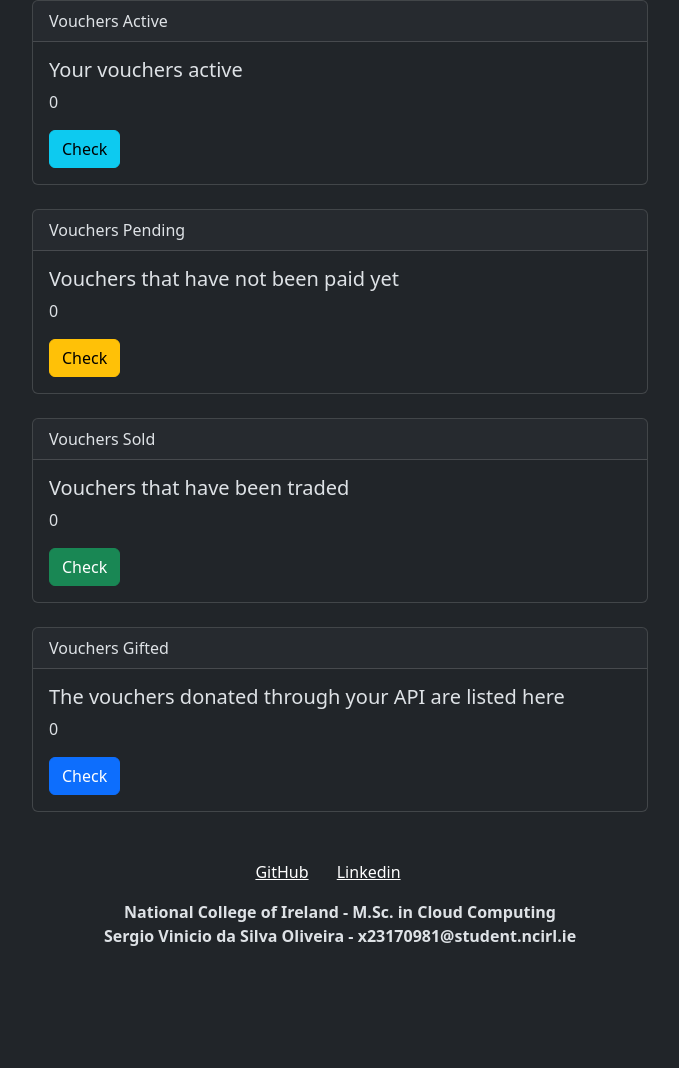
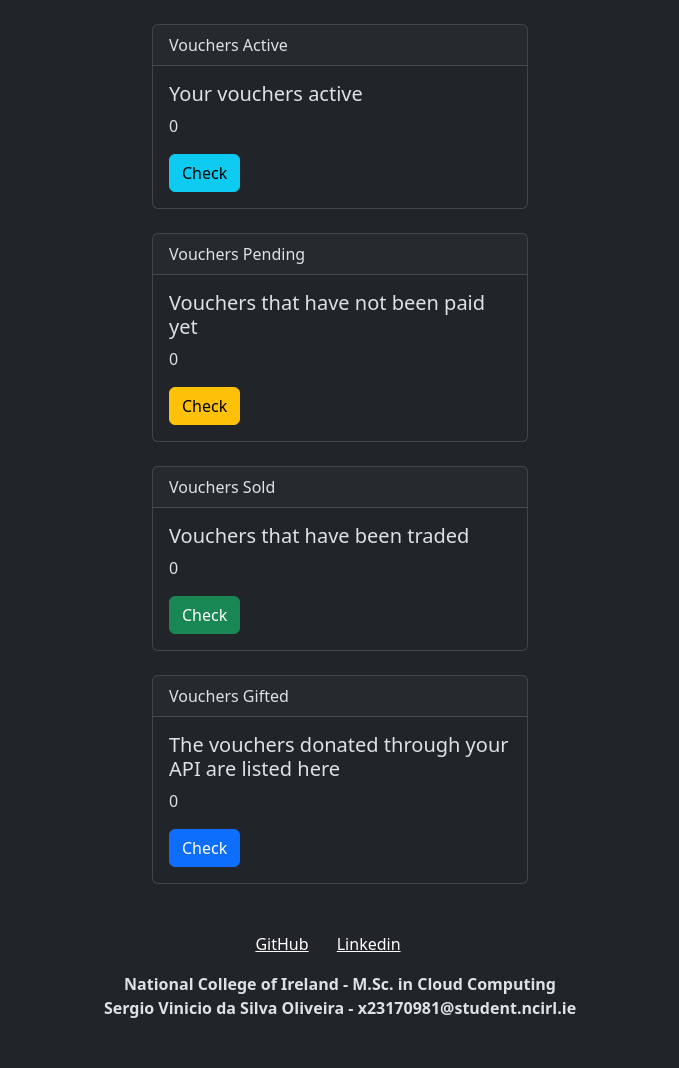
Before and after one commit to sergio-oliveira-br/safetrade_admin_service, a Django app: page /dashboard/ in a window 1280 px wide. Shown: the part 56-1124 px from the top of the page, without its empty margins (300-979 px from the left). Before the commit the page ends 1002 px from the top, so only its background shows below. Run offline with Django 5.2, Linux system fonts and the light colour scheme; data that the repository does not hold is empty.

Commit message:
Update _dash_cards.html

```diff
--- a/vouchers/templates/core/components/_dash_cards.html
+++ b/vouchers/templates/core/components/_dash_cards.html
@@ -1,4 +1,5 @@
-<div class="container" style="max-width: 40rem">
+<div class="container" style="max-width: 25rem">
+    <br>
     <div class="card">
         <div class="card-header">
             Vouchers Active
```
